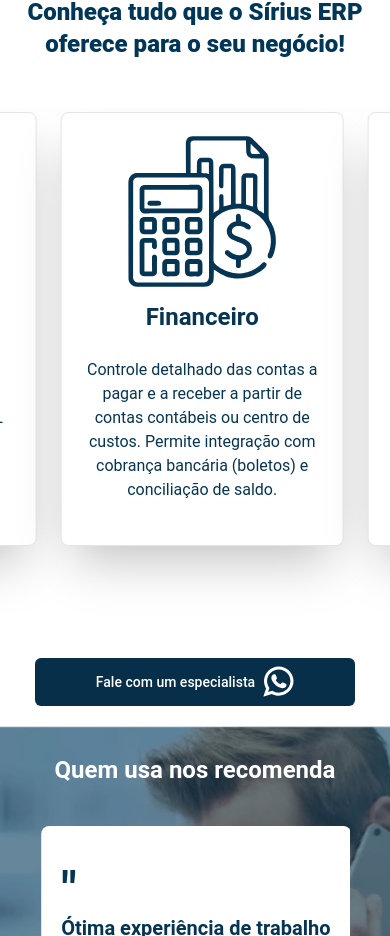
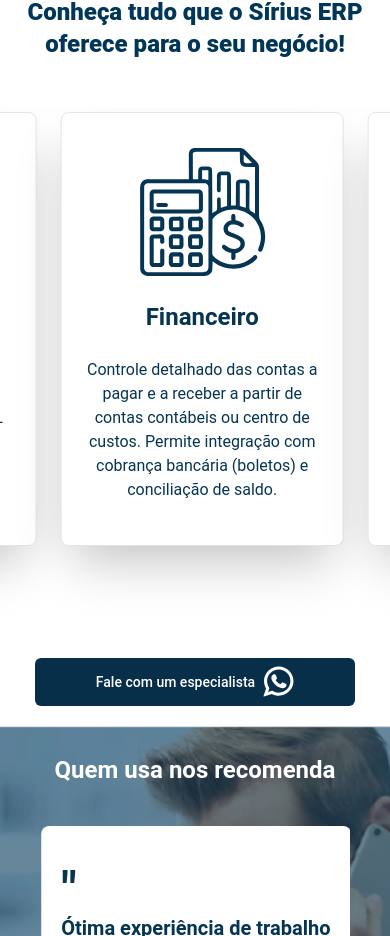
Before and after one commit to SoftcleverInformatica/Soft-Site-Sirius-ERP-LP, a Next.js app: page / in a window 390 px wide. Shown: the part 1894-2830 px from the top of the page. Built offline with nearby package versions, Linux system fonts and the light colour scheme.

Commit message:
UPDT: Icons Max-Lenght

```diff
--- a/src/sections/product/Products.tsx
+++ b/src/sections/product/Products.tsx
@@ -76,7 +76,7 @@ export default function Products() {
                                                 className=" col-span-full row-span-4 row-start-2 w-[100%] border-none  flex flex-col items-center justify-center"
                                             >
                                                 <Image
-                                                    className="w-[65%] lg:w-[50%]"
+                                                    className="w-[65%] max-w-[8rem] lg:w-[50%] lg:max-w-[50%]"
                                                     alt="Cog"
                                                     src={_.image}
                                                 />
```
